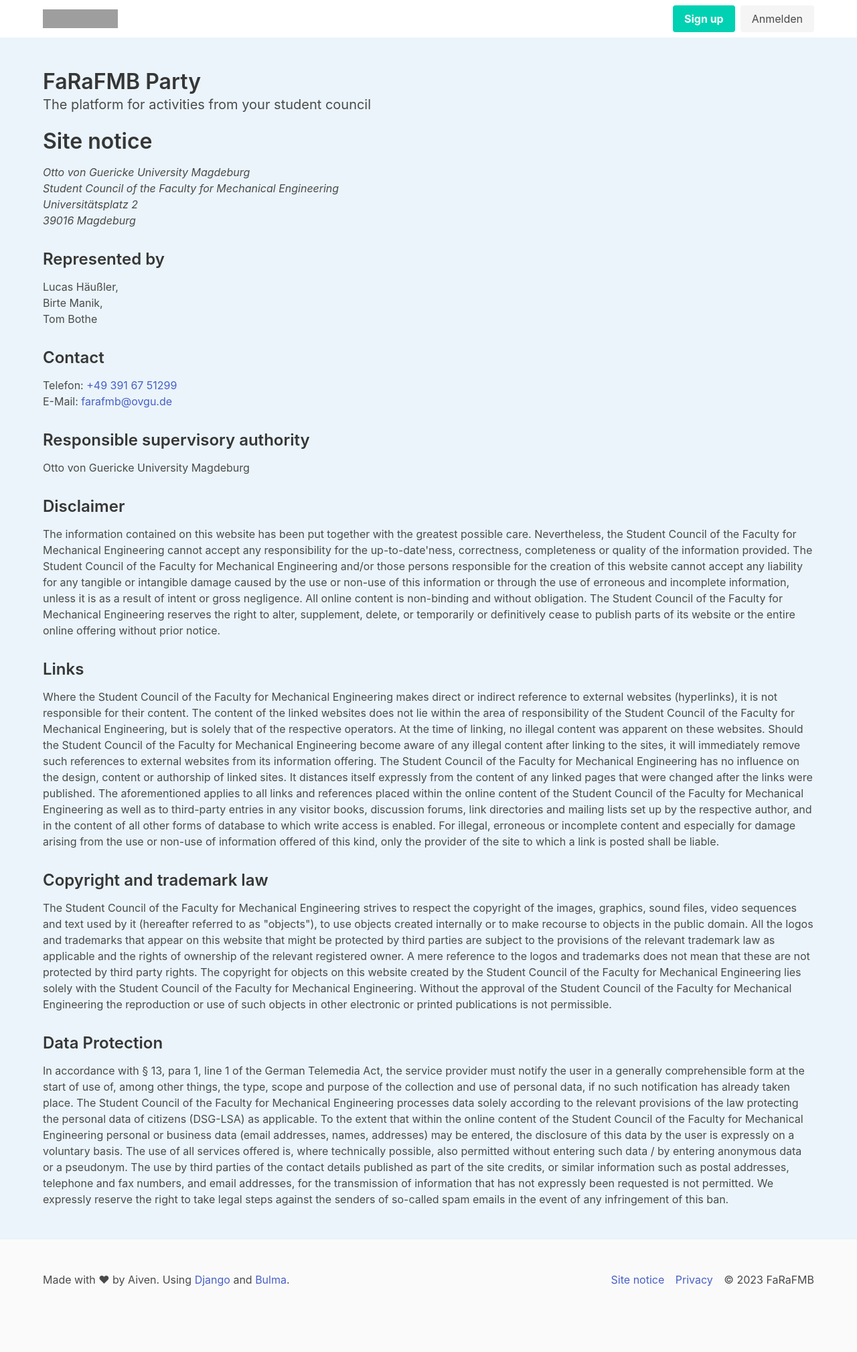
After one commit to timptner/klubhaus, a Django app: page /site_notice/ in a window 1280 px wide. The commit adds this page. Shown: the whole page at 67% size. Run offline with Django 4.2, Linux system fonts and the light colour scheme; grey boxes are pictures that could not be loaded.

Commit message:
Update site notice information

```diff
--- a/farafmb/templates/_footer.html
+++ b/farafmb/templates/_footer.html
@@ -4,15 +4,15 @@
         <div class="columns">
             <div class="column">
                 {% blocktrans %}
-                    Made with <3 by Aiven. Using <a href="https://www.djangoproject.com/" target="_blank">Django</a> and
+                    Made with &hearts; by Aiven. Using <a href="https://www.djangoproject.com/" target="_blank">Django</a> and
                     <a href="https://bulma.io/" target="_blank">Bulma</a>.
                 {% endblocktrans %}
             </div>
             <div class="column is-narrow">
                 <p>
-                    <a class="mr-3">{% trans "Impress" %}</a>
+                    <a class="mr-3" href="{% url 'home:site-notice' %}">{% trans "Site notice" %}</a>
                     <a class="mr-3">{% trans "Privacy" %}</a>
-                    &#169; {# 2023 - #}{% now 'Y' %} FaRaFMB
+                    &copy; {# 2023 - #}{% now 'Y' %} FaRaFMB
                 </p>
             </div>
         </div>
--- /dev/null
+++ b/home/templates/home/site_notice.html
@@ -0,0 +1,108 @@
+{% extends 'base.html' %}
+
+{% load i18n %}
+
+{% block title %}{% trans "Site notice" %}{% endblock %}
+
+{% block content %}
+    <div class="content">
+        {% blocktrans with board=board|join:',<br>' %}
+            <h1>Site notice</h1>
+
+            <p>
+            <address>
+                Otto von Guericke University Magdeburg<br>
+                Student Council of the Faculty for Mechanical Engineering<br>
+                Universitätsplatz 2<br>
+                39016 Magdeburg
+            </address>
+            </p>
+
+            <h3>Represented by</h3>
+
+            <p>{{ board }}</p>
+
+            <h3>Contact</h3>
+
+            <p>
+                Telefon: <a href="tel:+493916751299">+49 391 67 51299</a><br>
+                E-Mail: <a href="mailto:farafmb@ovgu.de">farafmb@ovgu.de</a>
+            </p>
+
+            <h3>Responsible supervisory authority</h3>
+
+            <p>Otto von Guericke University Magdeburg</p>
+
+            <h3>Disclaimer</h3>
+
+            <p>
+                The information contained on this website has been put together with the greatest possible care.
+                Nevertheless, the Student Council of the Faculty for Mechanical Engineering cannot accept any
+                responsibility for the up-to-date'ness, correctness, completeness or quality of the information
+                provided. The Student Council of the Faculty for Mechanical Engineering and/or those persons responsible
+                for the creation of this website cannot accept any liability for any tangible or intangible damage
+                caused by the use or non-use of this information or through the use of erroneous and incomplete
+                information, unless it is as a result of intent or gross negligence. All online content is non-binding
+                and without obligation. The Student Council of the Faculty for Mechanical Engineering reserves the right
+                to alter, supplement, delete, or temporarily or definitively cease to publish parts of its website or
+                the entire online offering without prior notice.
+            </p>
+
+            <h3>Links</h3>
+
+            <p>
+                Where the Student Council of the Faculty for Mechanical Engineering makes direct or indirect reference
+                to external websites (hyperlinks), it is not responsible for their content. The content of the linked
+                websites does not lie within the area of responsibility of the Student Council of the Faculty for
+                Mechanical Engineering, but is solely that of the respective operators. At the time of linking, no
+                illegal content was apparent on these websites. Should the Student Council of the Faculty for Mechanical
+                Engineering become aware of any illegal content after linking to the sites, it will immediately remove
+                such references to external websites from its information offering. The Student Council of the Faculty
+                for Mechanical Engineering has no influence on the design, content or authorship of linked sites. It
+                distances itself expressly from the content of any linked pages that were changed after the links were
+                published. The aforementioned applies to all links and references placed within the online content of
+                the Student Council of the Faculty for Mechanical Engineering as well as to third-party entries in any
+                visitor books, discussion forums, link directories and mailing lists set up by the respective author,
+                and in the content of all other forms of database to which write access is enabled. For illegal,
+                erroneous or incomplete content and especially for damage arising from the use or non-use of information
+                offered of this kind, only the provider of the site to which a link is posted shall be liable.
+            </p>
+
+            <h3>Copyright and trademark law</h3>
+
+            <p>
+                The Student Council of the Faculty for Mechanical Engineering strives to respect the copyright of the
+                images, graphics, sound files, video sequences and text used by it (hereafter referred to as "objects"),
+                to use objects created internally or to make recourse to objects in the public domain. All the logos and
+                trademarks that appear on this website that might be protected by third parties are subject to the
+                provisions of the relevant trademark law as applicable and the rights of ownership of the relevant
+                registered owner. A mere reference to the logos and trademarks does not mean that these are not
+                protected by third party rights. The copyright for objects on this website created by the Student
+                Council of the Faculty for Mechanical Engineering lies solely with the Student Council of the Faculty
+                for Mechanical Engineering. Without the approval of the Student Council of the Faculty for Mechanical
+                Engineering the reproduction or use of such objects in other electronic or printed publications is not
+                permissible.
+            </p>
+
+
+            <h3>Data Protection</h3>
+
+            <p>
+                In accordance with &sect; 13, para 1, line 1 of the German Telemedia Act, the service provider must
+                notify the user in a generally comprehensible form at the start of use of, among other things, the type,
+                scope and purpose of the collection and use of personal data, if no such notification has already taken
+                place. The Student Council of the Faculty for Mechanical Engineering processes data solely according to
+                the relevant provisions of the law protecting the personal data of citizens (DSG-LSA) as applicable. To
+                the extent that within the online content of the Student Council of the Faculty for Mechanical
+                Engineering personal or business data (email addresses, names, addresses) may be entered, the disclosure
+                of this data by the user is expressly on a voluntary basis. The use of all services offered is, where
+                technically possible, also permitted without entering such data / by entering anonymous data or a
+                pseudonym. The use by third parties of the contact details published as part of the site credits, or
+                similar information such as postal addresses, telephone and fax numbers, and email addresses, for the
+                transmission of information that has not expressly been requested is not permitted. We expressly reserve
+                the right to take legal steps against the senders of so-called spam emails in the event of any
+                infringement of this ban.
+            </p>
+        {% endblocktrans %}
+    </div>
+{% endblock %}
--- a/home/urls.py
+++ b/home/urls.py
@@ -2,6 +2,9 @@ from django.urls import path
 
 from . import views
 
+app_name = 'home'
+
 urlpatterns = [
-    path('', views.LandingPage.as_view(), name='landing-page')
+    path('', views.LandingPage.as_view(), name='landing-page'),
+    path('site_notice/', views.SiteNoticePage.as_view(), name='site-notice'),
 ]
--- a/home/views.py
+++ b/home/views.py
@@ -12,3 +12,12 @@ class LandingPage(TemplateView):
             {'name': "Fendt GmbH", 'image': "home/fendt.jpg", 'url': "https://www.fendt.com/"},
         ]
         return context
+
+
+class SiteNoticePage(TemplateView):
+    template_name = 'home/site_notice.html'
+
+    def get_context_data(self, **kwargs):
+        context = super().get_context_data(**kwargs)
+        context['board'] = ["Lucas Häußler", "Birte Manik", "Tom Bothe"]
+        return context
```
